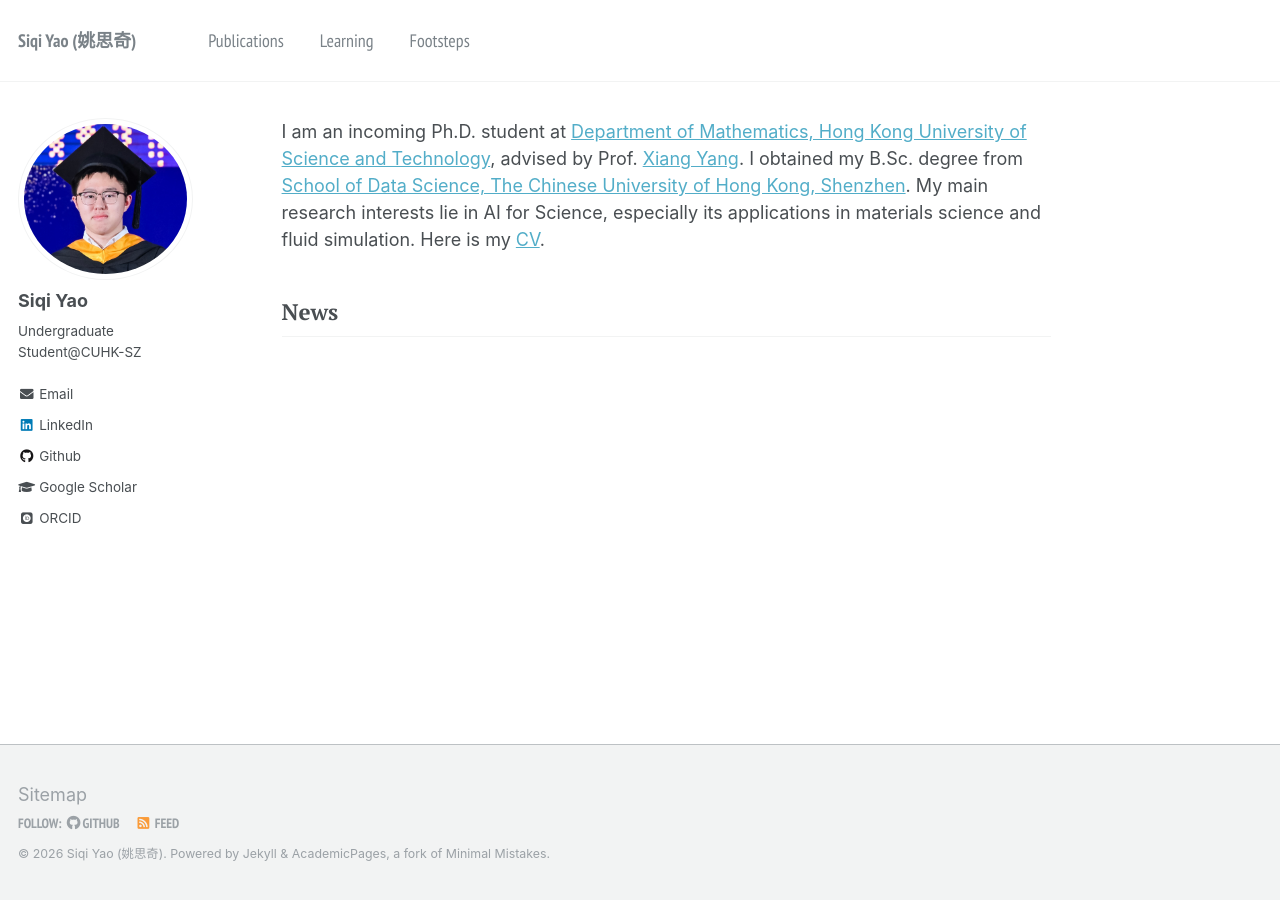
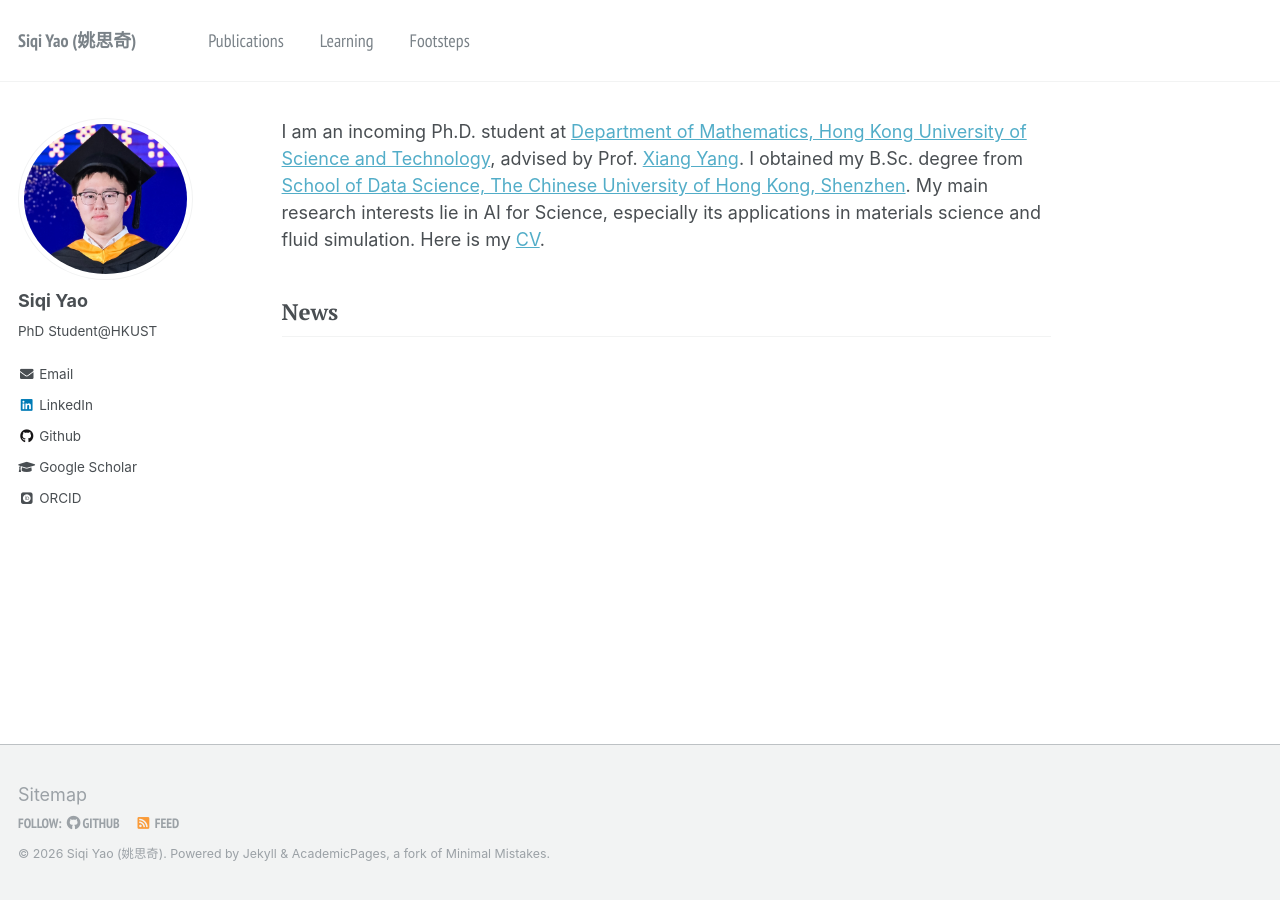
Before and after one commit to YaoSiqi2003/YaoSiqi2003.github.io, a Jekyll site: the page built from _pages/about.md, in a window 1280 px wide. Built offline with Jekyll 4.4.1, drawn with Linux system fonts in a browser that asks for light colours; some web fonts are replaced.

Commit message:
Modify main page

```diff
--- a/_config.yml
+++ b/_config.yml
@@ -82,7 +82,7 @@ analytics:
 author:
   name             : "Siqi Yao"
   avatar           : "photo.jpg"
-  bio              : "Undergraduate Student@CUHK-SZ"
+  bio              : "PhD Student@HKUST"
   location         :
   employer         :
   pubmed           : # "https://www.ncbi.nlm.nih.gov/pubmed/?term=john+snow"
```
